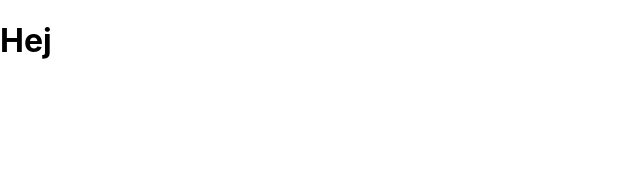
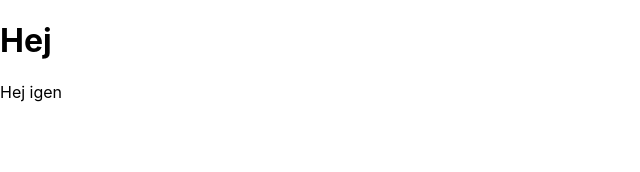
Before and after one commit to ChritofferSteen/ChristofferSteenLiljehult, a React (Create React App) app in the folder portfolio/: page / in a window 1280 px wide. Shown: the top 172 px of the page, without its empty margins (0-640 px from the left). Built offline with nearby package versions, Linux system fonts and the light colour scheme.

Commit message:
hey igen

```diff
--- a/portfolio/src/App.js
+++ b/portfolio/src/App.js
@@ -2,9 +2,12 @@ import logo from './logo.svg';
 import './App.css';
 
 function App() {
-  return (
-    <h1>Hej</h1>
-  );
+    return (
+        <>
+            <h1>Hej</h1>
+            <p>Hej igen</p>
+        </>
+    );
 }
 
 export default App;
```
